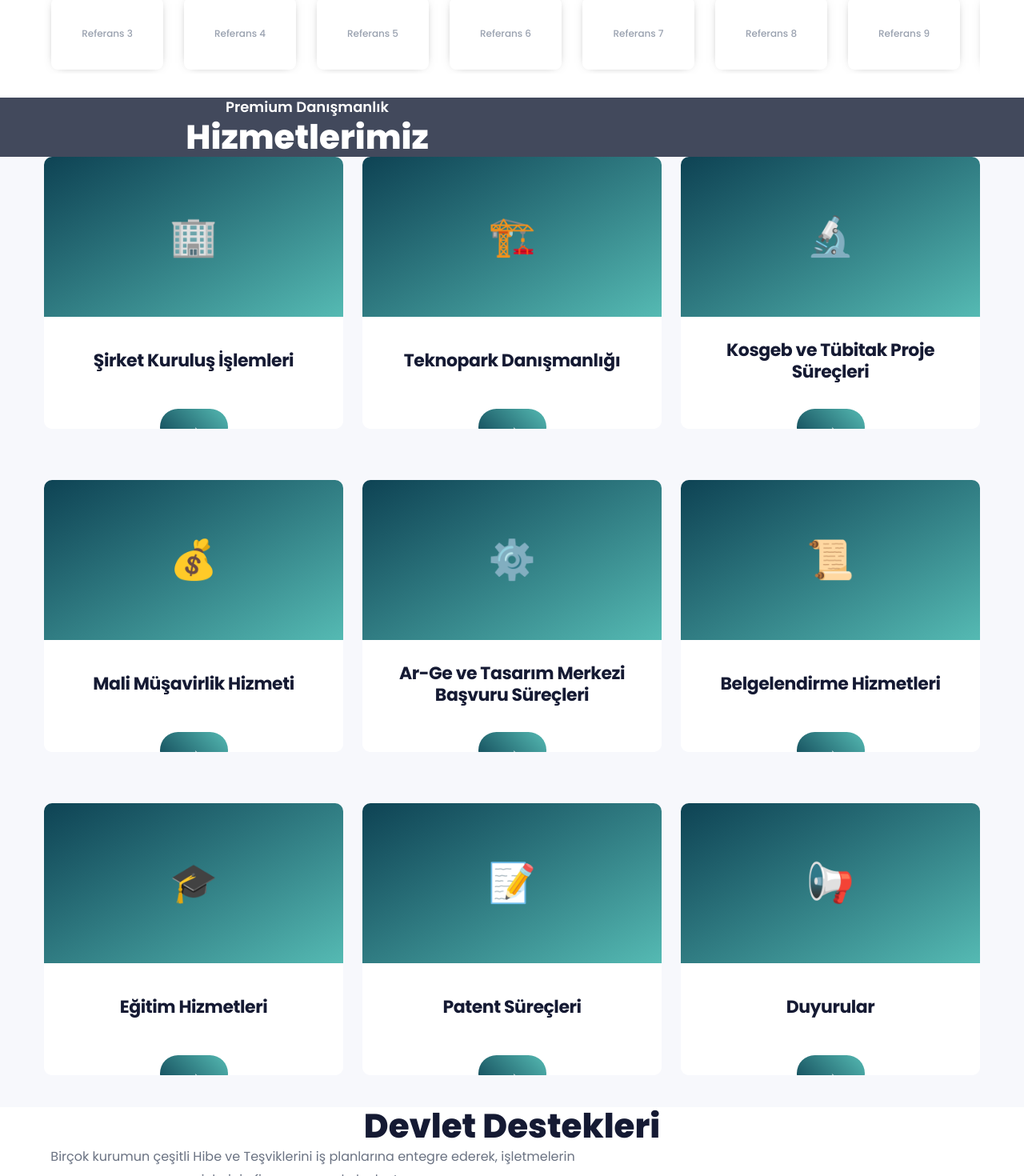
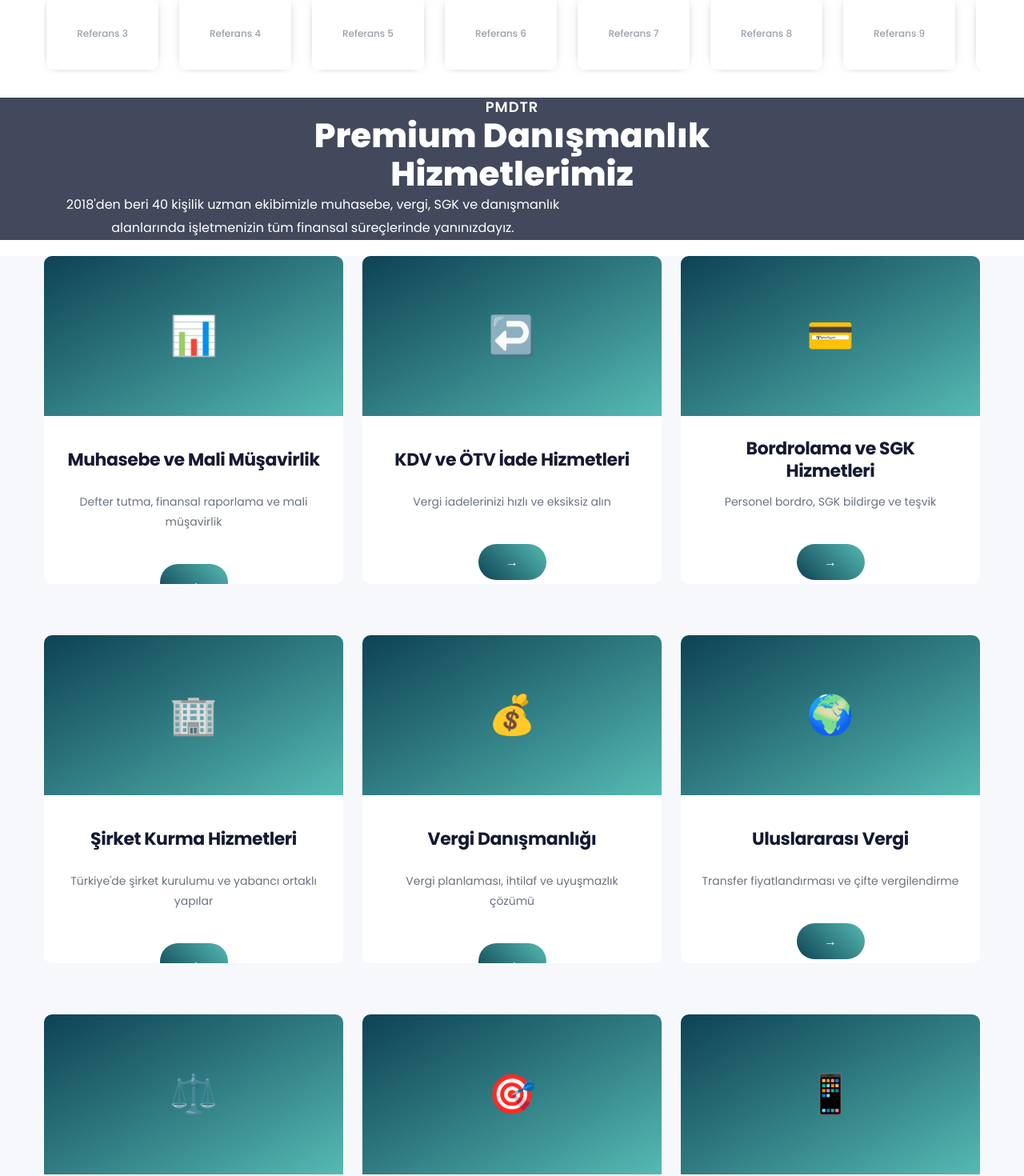
Before and after one commit to emrebas5794/premium-musavirlik, a Next.js app: page / in a window 1280 px wide. Shown: the part 1200-2670 px from the top of the page at 80% size. Built offline with nearby package versions, Linux system fonts and the light colour scheme.

Commit message:
✨ Hizmetler bölümü yenilendi: PMDTR gerçek hizmetler, açıklamalar eklendi, dark header büyütüldü, hover efektleri

```diff
--- a/src/components/ServiceFeatureCards.tsx
+++ b/src/components/ServiceFeatureCards.tsx
@@ -1,44 +1,51 @@
 import Link from "next/link";
 
 const services = [
-  { title: "Şirket Kuruluş İşlemleri", icon: "🏢", href: "/hizmetler" },
-  { title: "Teknopark Danışmanlığı", icon: "🏗️", href: "/hizmetler" },
-  { title: "Kosgeb ve Tübitak Proje Süreçleri", icon: "🔬", href: "/hizmetler" },
-  { title: "Mali Müşavirlik Hizmeti", icon: "💰", href: "/hizmetler" },
-  { title: "Ar-Ge ve Tasarım Merkezi Başvuru Süreçleri", icon: "⚙️", href: "/hizmetler" },
-  { title: "Belgelendirme Hizmetleri", icon: "📜", href: "/hizmetler" },
-  { title: "Eğitim Hizmetleri", icon: "🎓", href: "/hizmetler" },
-  { title: "Patent Süreçleri", icon: "📝", href: "/hizmetler" },
-  { title: "Duyurular", icon: "📢", href: "/duyurular" },
+  { title: "Muhasebe ve Mali Müşavirlik", desc: "Defter tutma, finansal raporlama ve mali müşavirlik", icon: "📊", href: "/hizmetler" },
+  { title: "KDV ve ÖTV İade Hizmetleri", desc: "Vergi iadelerinizi hızlı ve eksiksiz alın", icon: "↩️", href: "/hizmetler" },
+  { title: "Bordrolama ve SGK Hizmetleri", desc: "Personel bordro, SGK bildirge ve teşvik", icon: "💳", href: "/hizmetler" },
+  { title: "Şirket Kurma Hizmetleri", desc: "Türkiye'de şirket kurulumu ve yabancı ortaklı yapılar", icon: "🏢", href: "/hizmetler" },
+  { title: "Vergi Danışmanlığı", desc: "Vergi planlaması, ihtilaf ve uyuşmazlık çözümü", icon: "💰", href: "/hizmetler" },
+  { title: "Uluslararası Vergi", desc: "Transfer fiyatlandırması ve çifte vergilendirme", icon: "🌍", href: "/hizmetler" },
+  { title: "İş Hukuku Danışmanlığı", desc: "İş sözleşmeleri, uyuşmazlık ve dava takibi", icon: "⚖️", href: "/hizmetler" },
+  { title: "SGK Teşvik Danışmanlığı", desc: "Devlet teşviklerinden maksimum faydalanın", icon: "🎯", href: "/hizmetler" },
+  { title: "E-Mükellef Çözümleri", desc: "Dijital platformdan anlık vergi ve SGK takibi", icon: "📱", href: "/hizmetler" },
 ];
 
 export default function ServiceFeatureCards() {
   return (
     <>
       {/* Section Header - Dark */}
-      <section className="py-16 md:py-28 section-white-typo relative" data-overlay-dark="8">
+      <section className="section-white-typo relative" data-overlay-dark="8">
         <div
-          className="absolute inset-0 bg-cover bg-center"
-          style={{ background: "linear-gradient(135deg, #0e4354, #131c34, #55bab3)" }}
+          className="absolute inset-0"
+          style={{ background: "linear-gradient(135deg, #0e4354, #134354, #55bab3)" }}
         />
-        <div className="relative z-10 text-center max-w-3xl mx-auto px-4">
-          <h5 className="text-primary-light font-semibold mb-4 inline-block relative text-sm md:text-base">
-            <span className="hidden md:inline absolute left-[-50px] top-1/2 w-[35px] h-[2px] bg-primary-light" />
-            Premium Danışmanlık
-            <span className="hidden md:inline absolute right-[-50px] top-1/2 w-[35px] h-[2px] bg-primary-light" />
-          </h5>
-          <h2 className="text-white text-3xl md:text-5xl font-extrabold">Hizmetlerimiz</h2>
+        <div className="relative z-10 py-16 md:py-32">
+          <div className="max-w-7xl mx-auto px-4 text-center">
+            <h5 className="text-primary-light font-semibold mb-3 text-sm md:text-base tracking-wider uppercase">
+              PMDTR
+            </h5>
+            <h2 className="text-white text-3xl md:text-5xl font-extrabold mb-4">
+              Premium Danışmanlık<br />
+              <span className="text-primary-light">Hizmetlerimiz</span>
+            </h2>
+            <p className="text-white/70 max-w-2xl mx-auto text-sm md:text-base">
+              2018&apos;den beri 40 kişilik uzman ekibimizle muhasebe, vergi, SGK ve danışmanlık alanlarında
+              işletmenizin tüm finansal süreçlerinde yanınızdayız.
+            </p>
+          </div>
         </div>
       </section>
 
-      {/* Service Cards - Negative Margin Overlap */}
+      {/* Service Cards */}
       <section className="-mt-10 md:-mt-20 lg:-mt-32 pb-16 md:pb-24 bg-silver-light">
         <div className="max-w-7xl mx-auto px-4">
           <div className="grid grid-cols-1 sm:grid-cols-2 lg:grid-cols-3 gap-6">
             {services.map((service, idx) => (
-              <div key={idx} className="feature-box">
+              <div key={idx} className="feature-box group">
                 <div className="feature-thumb">
-                  <div className="h-36 sm:h-44 md:h-[200px] bg-gradient-to-br from-[#0e4354] to-[#55bab3] flex items-center justify-center text-4xl md:text-5xl">
+                  <div className="h-36 sm:h-44 md:h-[200px] bg-gradient-to-br from-[#0e4354] to-[#55bab3] flex items-center justify-center text-4xl md:text-5xl group-hover:scale-110 transition-transform duration-500">
                     {service.icon}
                   </div>
                 </div>
@@ -46,6 +53,7 @@ export default function ServiceFeatureCards() {
                   <div className="title">
                     <h3>{service.title}</h3>
                   </div>
+                  <p className="text-gray-500 text-xs md:text-sm mb-3 px-2">{service.desc}</p>
                   <div className="link">
                     <Link href={service.href} title={service.title}>
                       →
```
